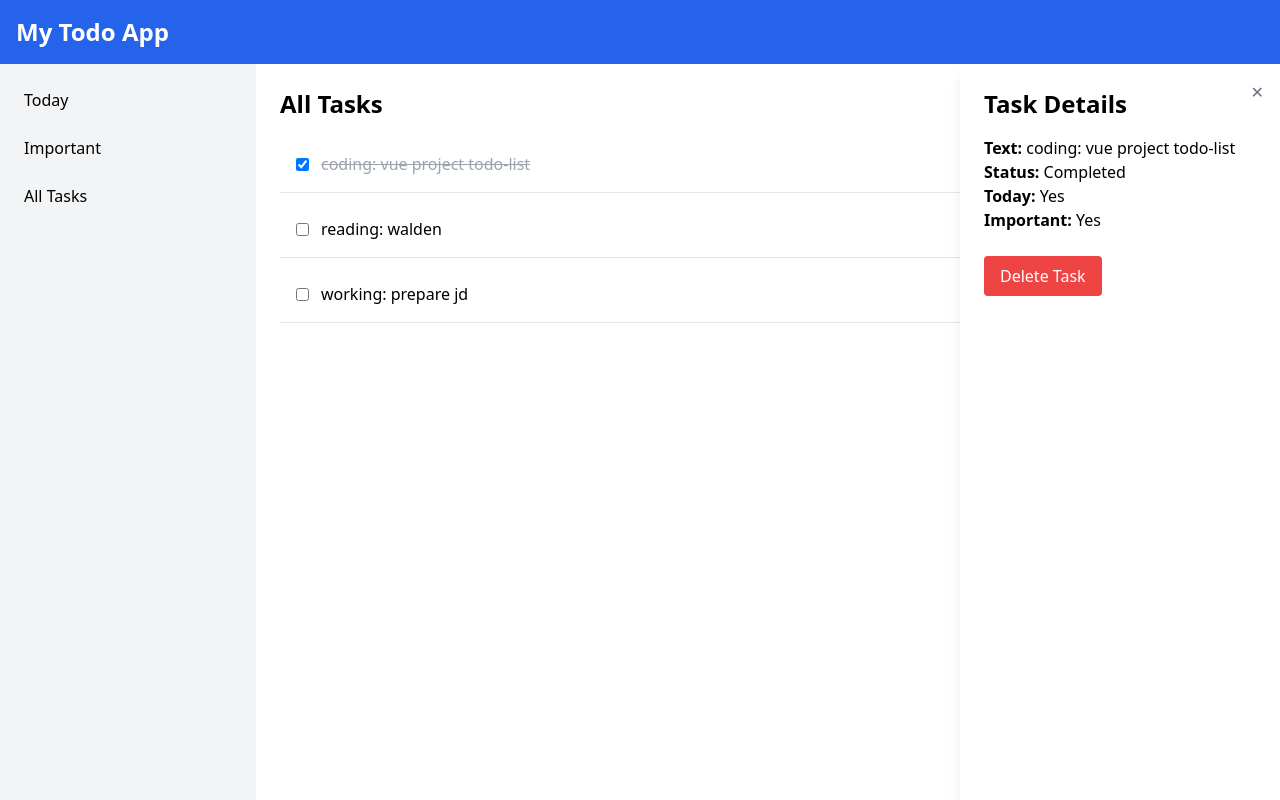
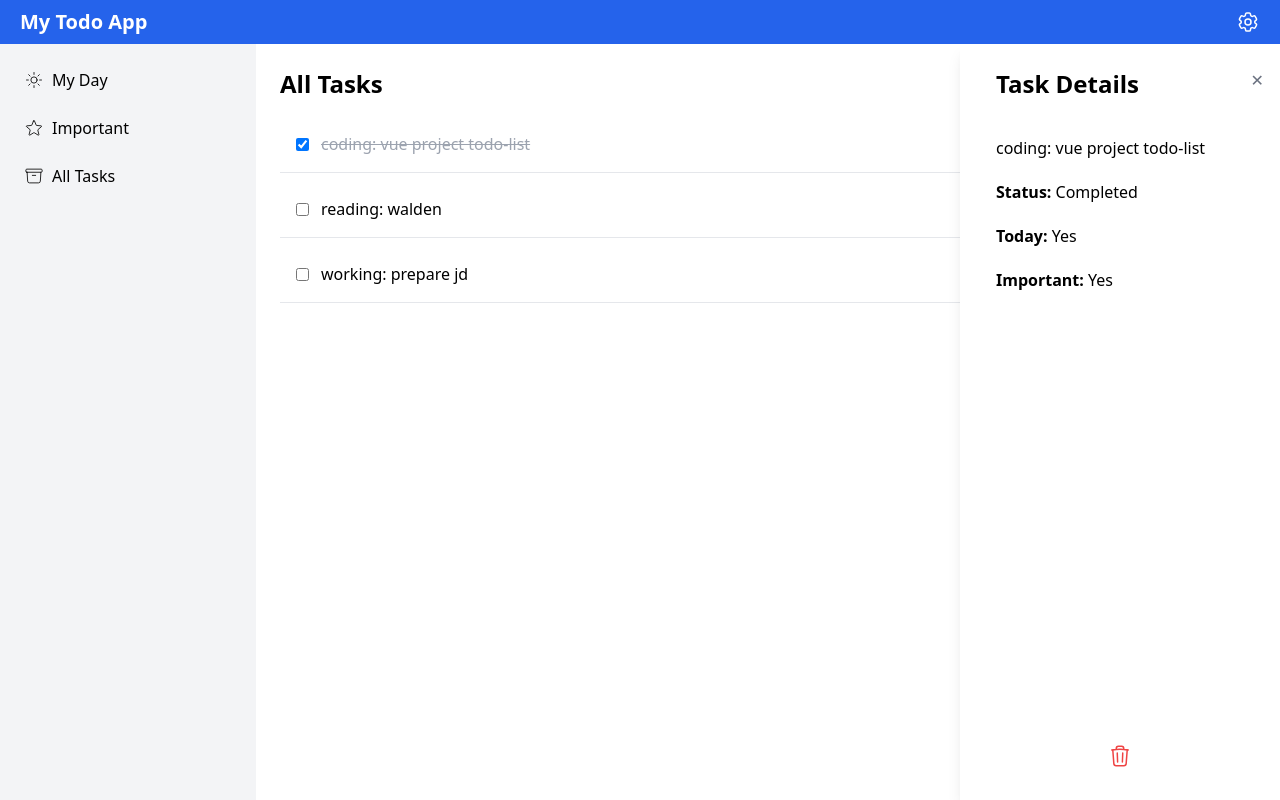
Before and after one commit to archeryue/LearnWebInTen, a Vue app in the folder ui-tasks/todo-list/: page /all in a window 1280 px wide. Both pictures are taken after a click on the element "coding: vue project todo-list". Built offline with nearby package versions, Linux system fonts and the light colour scheme.

Commit message:
ADD: icons for todo-list

```diff
--- a/ui-tasks/todo-list/src/App.vue
+++ b/ui-tasks/todo-list/src/App.vue
@@ -1,8 +1,17 @@
 <template>
   <div class="flex flex-col h-screen">
     <!-- Header -->
-    <header class="bg-blue-600 text-white p-4">
-      <h1 class="text-2xl font-bold">My Todo App</h1>
+    <header class="bg-blue-600 text-white p-2 flex justify-between items-center">
+      <h1 class="ml-3 text-xl font-bold">My Todo App</h1>
+      <div class="mr-3">
+        <svg xmlns="http://www.w3.org/2000/svg" fill="none" viewBox="0 0 24 24" stroke-width="1.5" stroke="currentColor"
+          class="size-6">
+          <path stroke-linecap="round" stroke-linejoin="round"
+            d="M9.594 3.94c.09-.542.56-.94 1.11-.94h2.593c.55 0 1.02.398 1.11.94l.213 1.281c.063.374.313.686.645.87.074.04.147.083.22.127.325.196.72.257 1.075.124l1.217-.456a1.125 1.125 0 0 1 1.37.49l1.296 2.247a1.125 1.125 0 0 1-.26 1.431l-1.003.827c-.293.241-.438.613-.43.992a7.723 7.723 0 0 1 0 .255c-.008.378.137.75.43.991l1.004.827c.424.35.534.955.26 1.43l-1.298 2.247a1.125 1.125 0 0 1-1.369.491l-1.217-.456c-.355-.133-.75-.072-1.076.124a6.47 6.47 0 0 1-.22.128c-.331.183-.581.495-.644.869l-.213 1.281c-.09.543-.56.94-1.11.94h-2.594c-.55 0-1.019-.398-1.11-.94l-.213-1.281c-.062-.374-.312-.686-.644-.87a6.52 6.52 0 0 1-.22-.127c-.325-.196-.72-.257-1.076-.124l-1.217.456a1.125 1.125 0 0 1-1.369-.49l-1.297-2.247a1.125 1.125 0 0 1 .26-1.431l1.004-.827c.292-.24.437-.613.43-.991a6.932 6.932 0 0 1 0-.255c.007-.38-.138-.751-.43-.992l-1.004-.827a1.125 1.125 0 0 1-.26-1.43l1.297-2.247a1.125 1.125 0 0 1 1.37-.491l1.216.456c.356.133.751.072 1.076-.124.072-.044.146-.086.22-.128.332-.183.582-.495.644-.869l.214-1.28Z" />
+          <path stroke-linecap="round" stroke-linejoin="round" d="M15 12a3 3 0 1 1-6 0 3 3 0 0 1 6 0Z" />
+        </svg>
+      </div>
+
     </header>
 
     <!-- Main content area with sidebar -->
@@ -11,9 +20,35 @@
       <aside class="w-64 bg-gray-100 p-4 overflow-y-auto">
         <nav>
           <ul class="space-y-2">
-            <li><router-link to="/" class="block hover:bg-gray-200 p-2 rounded">Today</router-link></li>
-            <li><router-link to="/important" class="block hover:bg-gray-200 p-2 rounded">Important</router-link></li>
-            <li><router-link to="/all" class="block hover:bg-gray-200 p-2 rounded">All Tasks</router-link></li>
+            <li>
+              <router-link to="/" class="hover:bg-gray-200 p-2 rounded flex items-center gap-2">
+                <svg xmlns="http://www.w3.org/2000/svg" fill="none" viewBox="0 0 24 24"
+                  stroke="currentColor" class="size-5 inline-block">
+                  <path stroke-linecap="round" stroke-linejoin="round"
+                    d="M12 3v2.25m6.364.386-1.591 1.591M21 12h-2.25m-.386 6.364-1.591-1.591M12 18.75V21m-4.773-4.227-1.591 1.591M5.25 12H3m4.227-4.773L5.636 5.636M15.75 12a3.75 3.75 0 1 1-7.5 0 3.75 3.75 0 0 1 7.5 0Z" />
+                </svg>
+                My Day
+              </router-link>
+            </li>
+            <li>
+              <router-link to="/important" class="hover:bg-gray-200 p-2 rounded flex items-center gap-2">
+                <svg xmlns="http://www.w3.org/2000/svg" fill="none" viewBox="0 0 24 24"
+                  stroke="currentColor" class="size-5 inline-block">
+                  <path stroke-linecap="round" stroke-linejoin="round"
+                    d="M11.48 3.499a.562.562 0 0 1 1.04 0l2.125 5.111a.563.563 0 0 0 .475.345l5.518.442c.499.04.701.663.321.988l-4.204 3.602a.563.563 0 0 0-.182.557l1.285 5.385a.562.562 0 0 1-.84.61l-4.725-2.885a.562.562 0 0 0-.586 0L6.982 20.54a.562.562 0 0 1-.84-.61l1.285-5.386a.562.562 0 0 0-.182-.557l-4.204-3.602a.562.562 0 0 1 .321-.988l5.518-.442a.563.563 0 0 0 .475-.345L11.48 3.5Z" />
+                </svg>
+                Important
+              </router-link>
+            </li>
+            <li><router-link to="/all" class="hover:bg-gray-200 p-2 rounded flex items-center gap-2">
+                <svg xmlns="http://www.w3.org/2000/svg" fill="none" viewBox="0 0 24 24"
+                  stroke="currentColor" class="size-5 inline-block">
+                  <path stroke-linecap="round" stroke-linejoin="round"
+                    d="m20.25 7.5-.625 10.632a2.25 2.25 0 0 1-2.247 2.118H6.622a2.25 2.25 0 0 1-2.247-2.118L3.75 7.5M10 11.25h4M3.375 7.5h17.25c.621 0 1.125-.504 1.125-1.125v-1.5c0-.621-.504-1.125-1.125-1.125H3.375c-.621 0-1.125.504-1.125 1.125v1.5c0 .621.504 1.125 1.125 1.125Z" />
+                </svg>
+                All Tasks
+              </router-link>
+            </li>
           </ul>
         </nav>
       </aside>
@@ -23,11 +58,7 @@
         <router-view @showDetails="showTaskDetails"></router-view>
 
         <!-- Task Detail Sidebar -->
-        <DetailSidebar
-          :task="selectedTask"
-          :isOpen="isDetailSidebarOpen"
-          @close="closeTaskDetails"
-        />
+        <DetailSidebar :task="selectedTask" :isOpen="isDetailSidebarOpen" @close="closeTaskDetails" />
       </main>
 
     </div>
--- a/ui-tasks/todo-list/src/components/DetailSidebar.vue
+++ b/ui-tasks/todo-list/src/components/DetailSidebar.vue
@@ -1,20 +1,27 @@
 <template>
-  <div @click.stop class="absolute right-0 top-0 h-full w-80 bg-white shadow-lg p-6 transform transition-transform duration-300"
-       :class="{ 'translate-x-0': isOpen, 'translate-x-full': !isOpen }">
-    <button @click="$emit('close')" class="absolute top-4 right-4 text-gray-500 hover:text-gray-700">
-        ✕
-    </button>
-    <h2 class="text-2xl font-bold mb-4">Task Details</h2>
-    <div v-if="task">
-      <p><strong>Text:</strong> {{ task.text }}</p>
-      <p><strong>Status:</strong> {{ task.done ? 'Completed' : 'Pending' }}</p>
-      <p><strong>Today:</strong> {{ task.today ? 'Yes' : 'No' }}</p>
-      <p><strong>Important:</strong> {{ task.important ? 'Yes' : 'No' }}</p>
+    <div @click.stop class="absolute right-0 top-0 h-full w-80 bg-white shadow-lg p-6 flex flex-col justify-between
+         transform transition-transform duration-300"
+        :class="{ 'translate-x-0': isOpen, 'translate-x-full': !isOpen }">
+        <button @click="$emit('close')" class="absolute top-6 right-4 text-gray-500 hover:text-gray-700">
+            ✕
+        </button>
+        <div v-if="task" class="flex flex-col gap-5 w-full ml-3">
+            <h2 class="text-2xl font-bold mb-4 text-left">Task Details</h2>
+            <div class="text-left">{{ task.text }}</div>
+            <div class="text-left"><strong>Status:</strong> {{ task.done ? 'Completed' : 'Pending' }}</div>
+            <div class="text-left"><strong>Today:</strong> {{ task.today ? 'Yes' : 'No' }}</div>
+            <div class="text-left"><strong>Important:</strong> {{ task.important ? 'Yes' : 'No' }}</div>
+        </div>
+        <div class="w-full flex justify-center">
+            <button @click="deleteTask" class="mt-6 text-red-500 hover:text-red-600 px-4 py-2 rounded">
+                <svg xmlns="http://www.w3.org/2000/svg" fill="none" viewBox="0 0 24 24" stroke-width="1.5"
+                    stroke="currentColor" class="size-6">
+                    <path stroke-linecap="round" stroke-linejoin="round"
+                        d="m14.74 9-.346 9m-4.788 0L9.26 9m9.968-3.21c.342.052.682.107 1.022.166m-1.022-.165L18.16 19.673a2.25 2.25 0 0 1-2.244 2.077H8.084a2.25 2.25 0 0 1-2.244-2.077L4.772 5.79m14.456 0a48.108 48.108 0 0 0-3.478-.397m-12 .562c.34-.059.68-.114 1.022-.165m0 0a48.11 48.11 0 0 1 3.478-.397m7.5 0v-.916c0-1.18-.91-2.164-2.09-2.201a51.964 51.964 0 0 0-3.32 0c-1.18.037-2.09 1.022-2.09 2.201v.916m7.5 0a48.667 48.667 0 0 0-7.5 0" />
+                </svg>
+            </button>
+        </div>
     </div>
-    <button @click="deleteTask" class="mt-6 bg-red-500 text-white px-4 py-2 rounded hover:bg-red-600">
-      Delete Task
-    </button>
-  </div>
 </template>
 
 <script setup>
--- a/ui-tasks/todo-list/src/views/TodayTasks.vue
+++ b/ui-tasks/todo-list/src/views/TodayTasks.vue
@@ -1,5 +1,5 @@
 <template>
-  <TaskList title="Today's Tasks" :tasks="todayTasks" @showDetails="showTaskDetails" />
+  <TaskList title="Today's Challenge" :tasks="todayTasks" @showDetails="showTaskDetails" />
 </template>
 
 <script setup>
```
